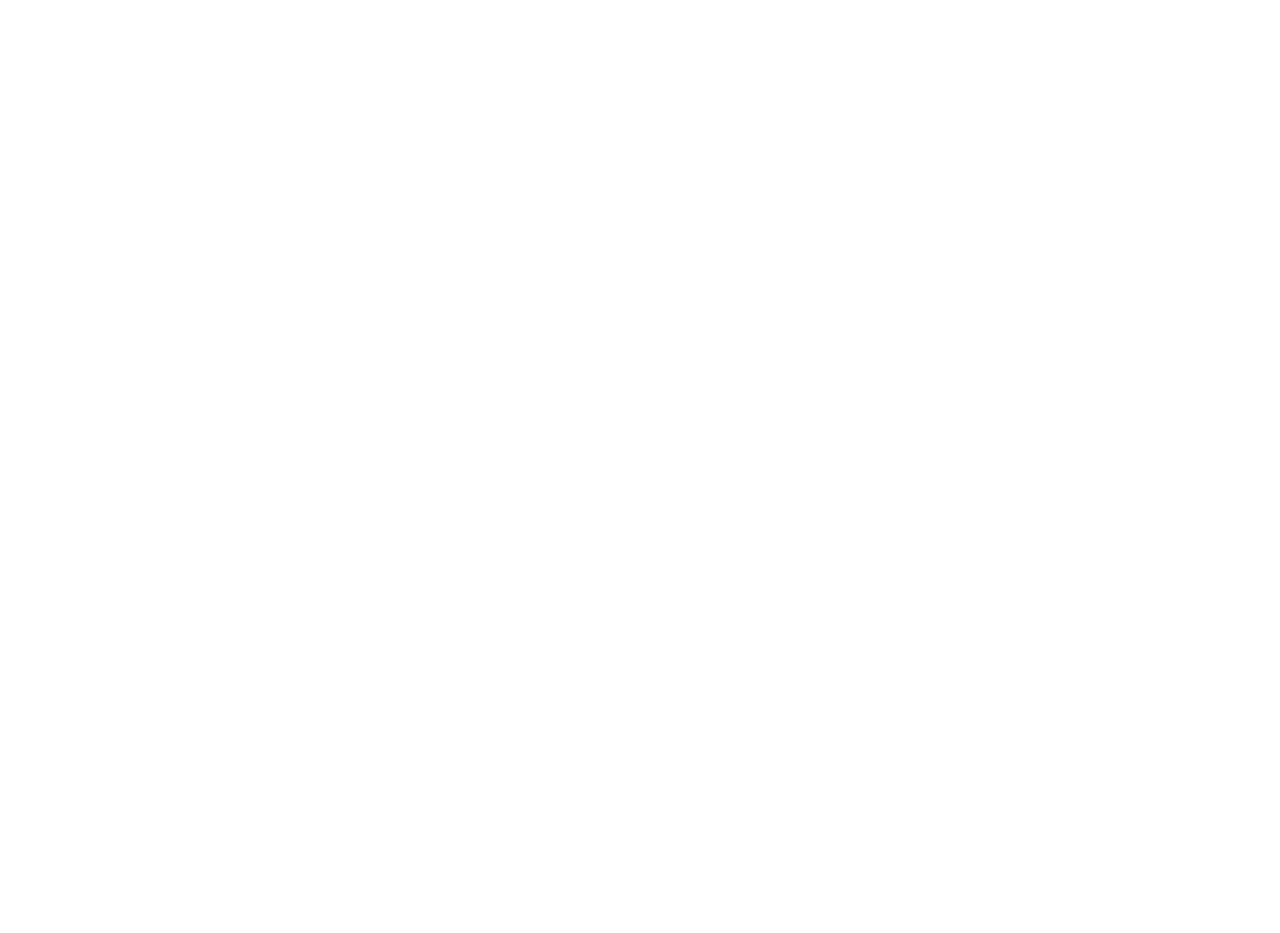
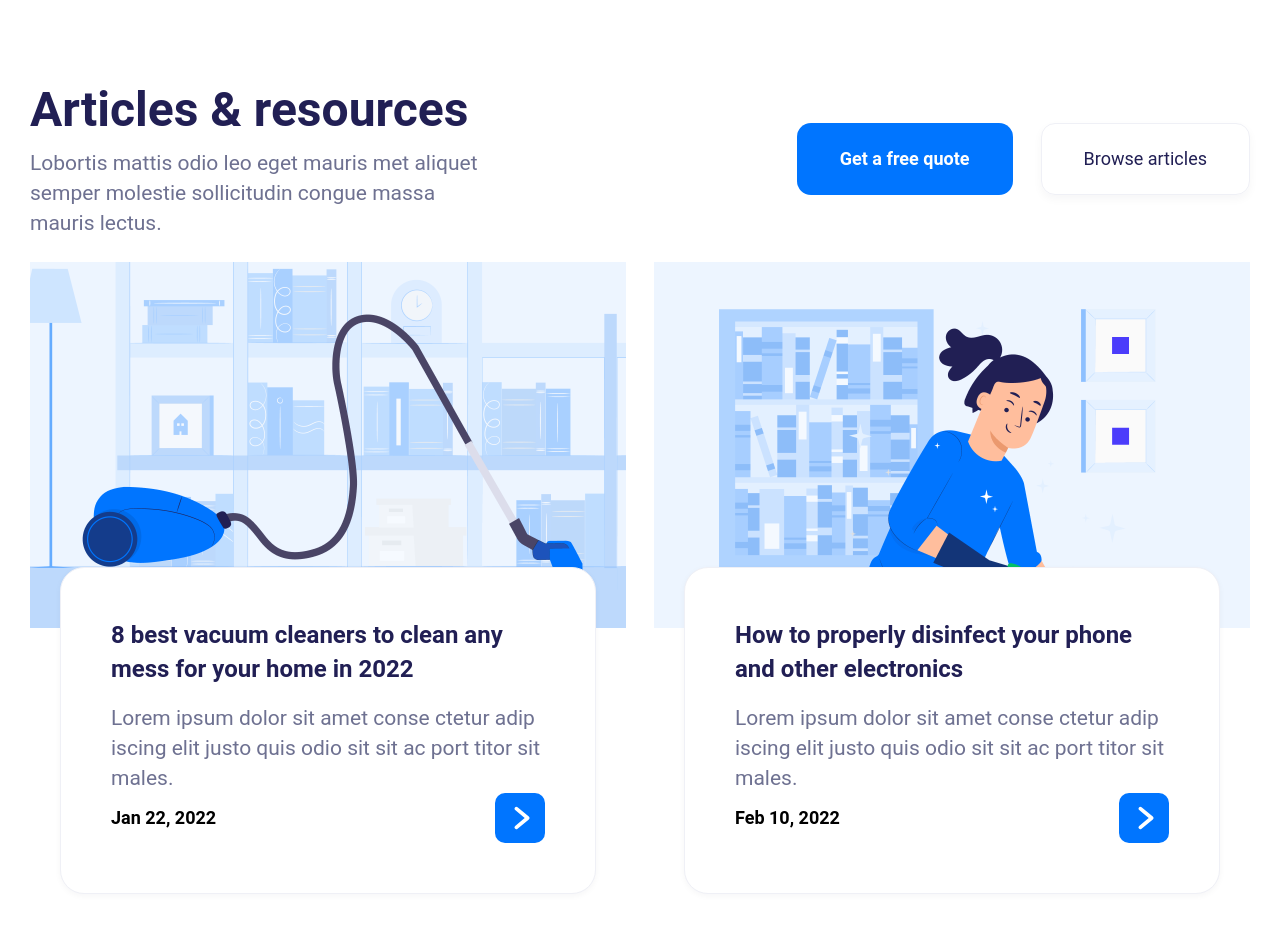
Before and after one commit to hartmannieru/cleaning-x, a React (Create React App) app: page / in a window 1280 px wide. Shown: the part 6900-7833 px from the top of the page. Before the commit the page ends 6741 px from the top, so only its background shows below. Built offline with nearby package versions, Linux system fonts and the light colour scheme; a web font is replaced by a local one.

Commit message:
Fix and create new components

```diff
--- a/public/db/db.json
+++ b/public/db/db.json
@@ -1,4 +1,18 @@
 {
+  "articlesCards": [
+    {
+      "img": "/images/article/item-1.png",
+      "title": "8 best vacuum cleaners to clean any mess for your home in 2022",
+      "description": "Lorem ipsum dolor sit amet conse ctetur adip iscing elit justo quis odio sit sit ac port titor sit males.",
+      "time": 1642839985000
+    },
+    {
+      "img": "/images/article/item-2.png",
+      "title": "How to properly disinfect your phone and other electronics",
+      "description": "Lorem ipsum dolor sit amet conse ctetur adip iscing elit justo quis odio sit sit ac port titor sit males.",
+      "time": 1644481585000
+    }
+  ],
   "numberPlus": [
     {
       "count": "10",
--- /dev/null
+++ b/src/components/Articles.jsx
@@ -0,0 +1,90 @@
+import React from 'react';
+import styled from 'styled-components';
+import { rem } from 'polished';
+import Container from './Container';
+import Button from './Button';
+import { H2Box } from './H2';
+import { DescriptionBox } from './Description';
+import CardArticle from './CardArticle';
+import { useEffect } from 'react';
+import { useState } from 'react';
+
+const Articles = () => {
+  const [articlesCards, setArticlesCards] = useState([]);
+
+  useEffect(() => {
+    fetch('db/db.json')
+      .then((response) => response.json())
+      .then((json) => setArticlesCards(json['articlesCards']));
+  }, []);
+
+  return (
+    <ArticlesBox>
+      <Container>
+        <ArticlesTop>
+          <ArticlesTitles>
+            <ArticlesTitle>Articles &amp; resources</ArticlesTitle>
+            <ArticlesDescription>
+              Lobortis mattis odio leo eget mauris met aliquet semper molestie sollicitudin congue
+              massa mauris lectus.
+            </ArticlesDescription>
+          </ArticlesTitles>
+          <ArticlesButtons>
+            <Button>Get a free quote</Button>
+            <Button full={false}>Browse articles</Button>
+          </ArticlesButtons>
+        </ArticlesTop>
+        <ArticlesCards>
+          {articlesCards.map(({ img, title, description, time }, index) => (
+            <CardArticle
+              img={img}
+              title={title}
+              description={description}
+              time={time}
+              key={index}
+            />
+          ))}
+        </ArticlesCards>
+      </Container>
+    </ArticlesBox>
+  );
+};
+
+const ArticlesBox = styled.section`
+  padding: ${rem(240)} 0;
+  @media (max-width: ${(props) => props.theme.breakpoints.lg}) {
+    padding: ${rem(120)} 0;
+  }
+`;
+const ArticlesTop = styled.div`
+  display: flex;
+  align-items: center;
+  justify-content: space-between;
+  margin-bottom: ${rem(24)};
+  flex-wrap: wrap;
+  gap: ${rem(24)};
+`;
+const ArticlesTitles = styled.div`
+  max-width: ${rem(474)};
+  @media (max-width: 1011px) {
+    max-width: 100%;
+  }
+`;
+const ArticlesTitle = styled(H2Box)`
+  margin-bottom: ${rem(9)};
+`;
+const ArticlesDescription = styled(DescriptionBox)``;
+
+const ArticlesButtons = styled.div`
+  display: flex;
+  gap: ${rem(28)};
+`;
+const ArticlesCards = styled.div`
+  display: flex;
+  gap: ${rem(28)};
+  @media (max-width: ${(props) => props.theme.breakpoints.lg}) {
+    flex-wrap: wrap;
+  }
+`;
+
+export default Articles;
--- a/src/components/Button.jsx
+++ b/src/components/Button.jsx
@@ -44,7 +44,6 @@
     background: #0069e4;
     box-shadow: none;
     transition: background 200ms linear;
-    font-weight: ${(props) => (props.size === 'large' ? 700 : 400)};
   }
 `;
 
--- a/src/components/CardArticle.jsx
+++ b/src/components/CardArticle.jsx
@@ -4,26 +4,32 @@
 import H4 from './H4';
 import Description from './Description';
 import H5 from './H5';
+import convertDate from 'src/utils/convertDate';
 
-const CardArticle = ({ page }) => {
+const CardArticle = ({
+  img = 'images/article/item-1.png',
+  title = '8 best vacuum cleaners to clean any mess for your home in 2022',
+  description = 'Lorem ipsum dolor sit amet conse ctetur adip iscing elit justo quis odio sit sit ac port titor sit males.',
+  time = 'Jan 28, 2022',
+  page,
+}) => {
   return (
     <CardArticleContainer page={page}>
       <CardArticleImgContainer>
-        <CardArticleImg src={'images/article/item-1.png'} alt="Img" />
+        <CardArticleImg src={img} alt="img" />
       </CardArticleImgContainer>
       <CardArticleTextWrap>
         <CardArticleTextContainer>
-          <H4 mb={17}>8 best vacuum cleaners to clean any mess for your home in 2022</H4>
-          <Description>
-            Lorem ipsum dolor sit amet conse ctetur adip iscing elit justo quis odio sit sit ac port
-            titor sit males.
-          </Description>
+          <H4 mb={17}>{title}</H4>
+          <Description>{description}</Description>
           <CardArticleTextFooter>
             {/* FIXME: сделать отдельный time компонент */}
             <H5>
-              <Time datetime="2022-01-28">Jan 28, 2022</Time>
+              <Time datetime="2022-01-28">{convertDate(time)}</Time>
             </H5>
-            <CardArticleTextLink href="#">&#128064;</CardArticleTextLink>
+            <CardArticleTextLink href="#">
+              <CardArticleIcon src={'/images/arrow-right.svg'} />
+            </CardArticleTextLink>
           </CardArticleTextFooter>
         </CardArticleTextContainer>
       </CardArticleTextWrap>
@@ -54,6 +60,9 @@
   box-shadow: 0 ${rem(2)} ${rem(6)} rgba(20, 20, 43, 0.04);
   border-radius: ${rem(24)};
   background: ${(props) => props.theme.color.white};
+  @media (max-width: ${(props) => props.theme.breakpoints.sm}) {
+    padding: ${rem(25)};
+  }
 `;
 
 const CardArticleTextFooter = styled.div`
@@ -72,7 +81,19 @@
   font-size: ${rem(30)};
   text-decoration: none;
   border-radius: ${rem(10)};
-  transform: scale(-1, 1);
+  transition: background 200ms linear;
+  &:hover {
+    color: ${(props) => props.theme.color.white};
+    background: #0069e4;
+    box-shadow: none;
+    transition: background 200ms linear;
+  }
+`;
+
+const CardArticleIcon = styled.img`
+  width: ${rem(30)};
+  position: relative;
+  left: ${rem(2)};
 `;
 
 const Time = styled.time``;
--- a/src/pages/Home.jsx
+++ b/src/pages/Home.jsx
@@ -1,4 +1,5 @@
 import React from 'react';
+import Articles from 'src/components/Articles';
 import Follow from 'src/components/Follow';
 import Header from 'src/components/Header';
 import LookProfessional from 'src/components/LookProfessional';
@@ -17,6 +18,7 @@
       <Follow />
       <Office />
       <What />
+      <Articles />
     </>
   );
 };
--- /dev/null
+++ b/src/utils/convertDate.js
@@ -0,0 +1,9 @@
+const convertDate = (time) => {
+  const newDate = new Date(time);
+  const month = newDate.toLocaleString('en', { month: 'short' });
+  const date = newDate.getDate();
+  const year = newDate.getFullYear();
+  return `${month} ${date}, ${year}`;
+};
+
+export default convertDate;
```
Also changed, not shown: public/images/arrow-right.svg (added), public/images/article/item-2.png (added).
